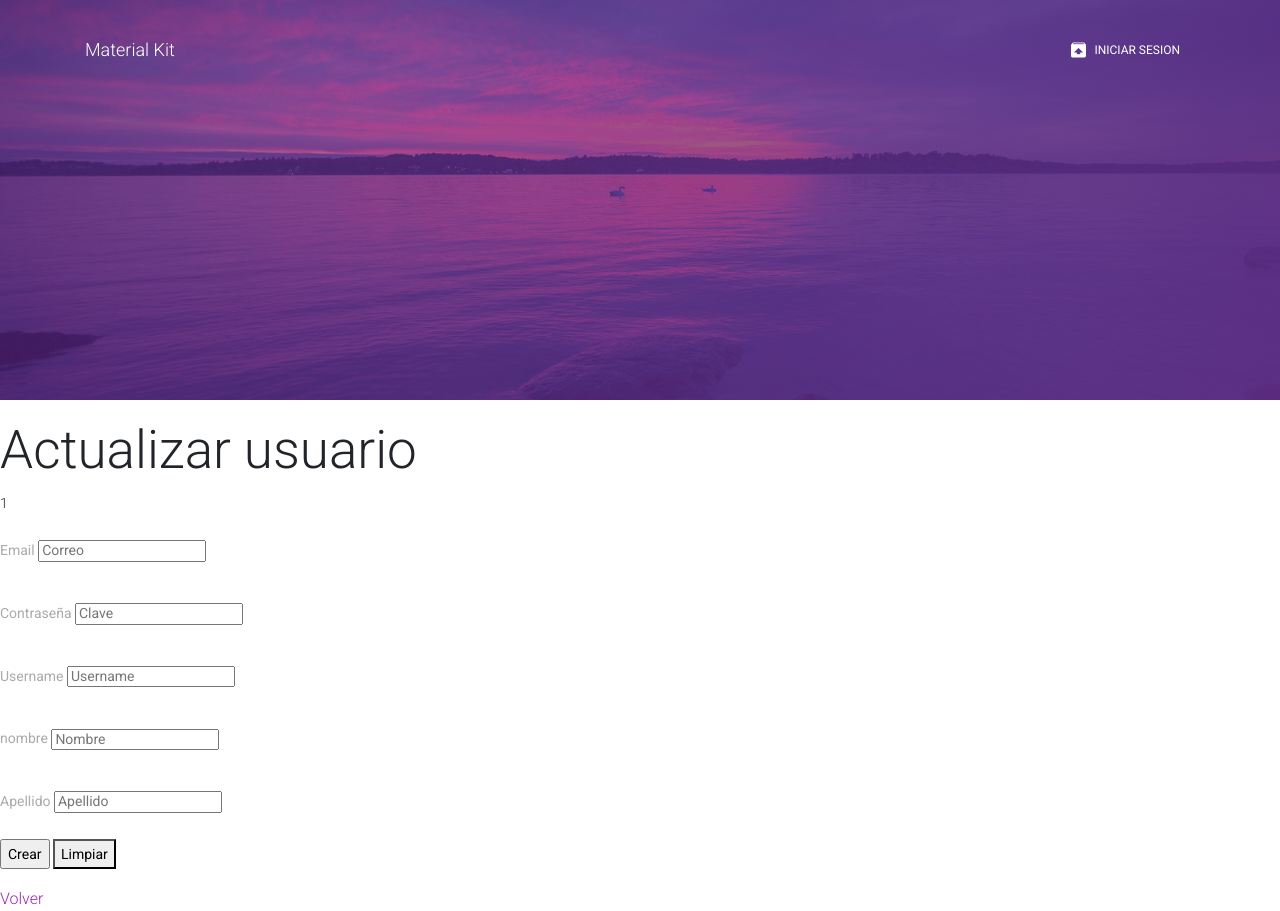
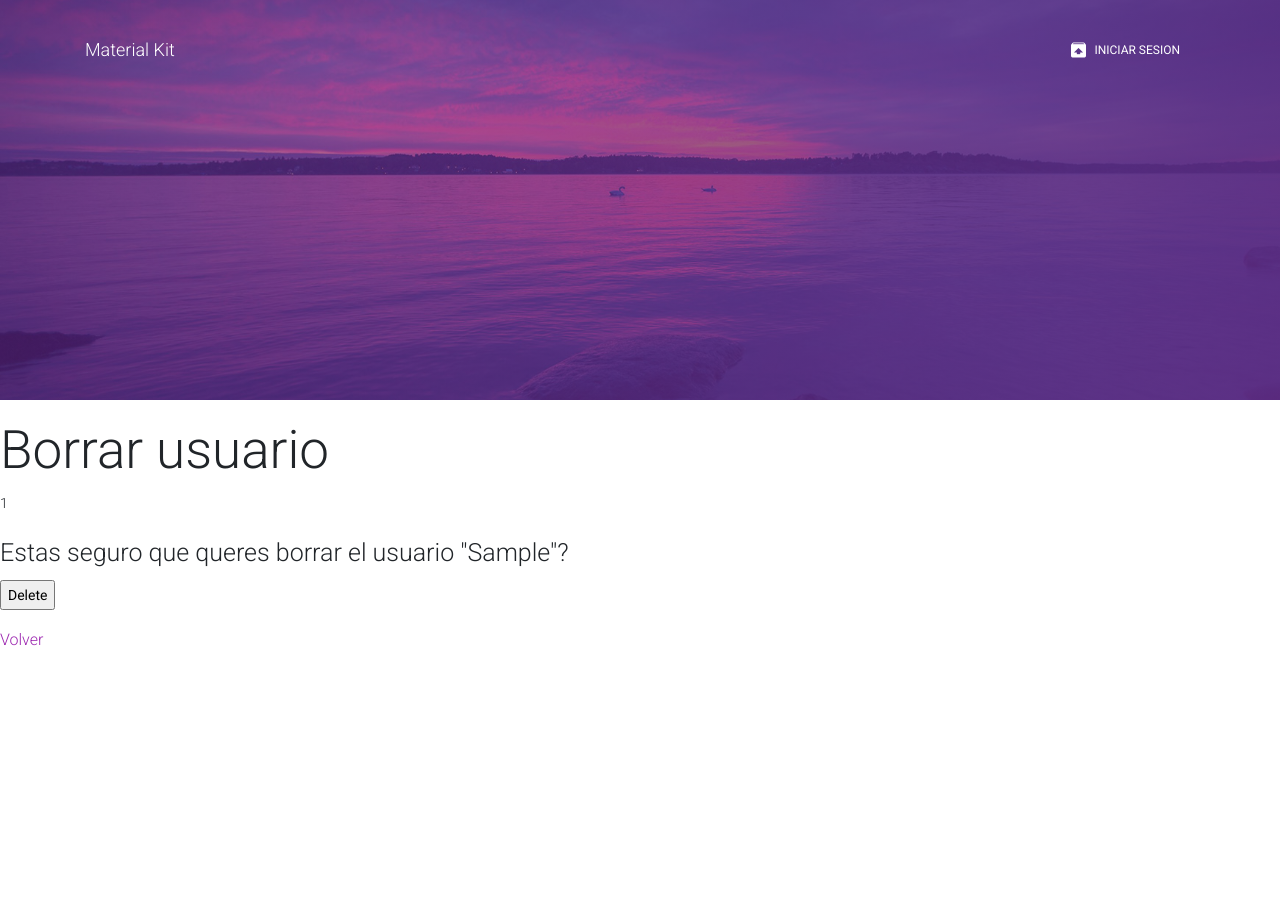
Before and after one commit to santimakci/ProjectAyudar, a Flask app: template app/templates/user/delete.html in a window 1280 px wide. After the commit the page ends 646 px from the top, so only its background shows below. Run offline with Flask 2, Linux system fonts and the light colour scheme; tables that the repository leaves empty hold one stand-in row (values such as "Sample post"); the template is opened without the code that fills it: values that come from a table or form of the project are taken from there, most other values are stand-ins (such as "Sample title", 1, 10 or a date in 2020); parts of the project's set-up code (start-up, migrations or seed data) failed here and were passed over; some libraries are stand-ins or nearby versions.

Commit message:
avances en modificacion y borrado logico de usuario

```diff
--- a/app/templates/user/delete.html
+++ b/app/templates/user/delete.html
@@ -1,35 +1,15 @@
 {% extends "layout.html" %}
-{% block title %}Actualizar usuario{% endblock %}
+{% block title %}Borrar usuario{% endblock %}
 {% block head %}
   {{ super() }}
 {% endblock %}
 {% block content %}
-  <h1>Actualizar usuario</h1>
+  <h1>Borrar usuario</h1>
   <p>{{id}}</p>
-  <form action="{{ url_for('user_create') }}" method="POST">
+  <form action="{{ url_for('commit_delete') }}" method="POST">
+    <h3>Estas seguro que queres borrar el usuario "{{ user.first_name }}"?</h2>
     <p>
-      <label>Email <label></br>
-      <input name="email" placeholder="Correo"/>
-    </p>
-    <p>
-      <label>Contraseña <label></br>
-      <input type="password" name="password" placeholder="Clave"/>
-    </p>
-    <p>
-      <label>Username <label></br>
-      <input name="username" placeholder="Username"/>
-    </p>
-    <p>
-      <label>nombre <label></br>
-      <input name="first_name" placeholder="Nombre"/>
-    </p>
-    <p>
-      <label>Apellido <label></br>
-      <input name="last_name" placeholder="Apellido"/>
-    </p>
-    <p>
-      <input type="submit" value="Crear">
-      <button type="reset">Limpiar</button>
+      <input type="submit" value="Delete">
     </p>
   </form>
   <a href="{{ url_for('user_index') }}" class="link">Volver</a>
--- a/app/templates/user/update.html
+++ b/app/templates/user/update.html
@@ -6,7 +6,7 @@
 {% block content %}
   <div class="col-lg-4 col-md-6 mx-auto">
     <h1>Actualizar usuario</h1>
-  <form action="url_for('user_update')" method="POST">
+  <form action="url_for('commit_update')" method="PUT">
     <p>
       <label>Email <label></br>
       <input name="email" placeholder="Correo" value="{{user.email}}"/>
--- a/app/templates/usuarios.html
+++ b/app/templates/usuarios.html
@@ -6,9 +6,11 @@
 {% block content %}
   <div class="col-lg-4 col-md-6 mx-auto">
   <h1>Consultas</h1>
-  <a class="btn btn-success" href=#>Nuevo</a>
   {% for user in users %}
-    <li>{{ user.first_name }} - {{ user.last_name }} <a class="btn btn-warning" href="{{url_for('user_update',id=user.id)}}"> Editar </a><a class="btn btn-danger" href=#> Eliminar </a></li>
+    <li>{{ user.first_name }} - {{ user.last_name }}
+      <a class="btn btn-warning" href="{{url_for('user_update',id=user.id)}}"> Editar</a>
+      <a class="btn btn-danger" href="{{url_for('user_delete',id=user.id)}}"> Eliminar Usuario </a></li>
   {% endfor %}
+  <a class="btn btn-success" href="/users/new">Crear nuevo usuario</a>
 {% endblock %}
    </div>
```
Also changed, not shown: app/__init__.py (+11 -4 lines), app/models/user.py (+8 -10 lines), app/resources/user.py (+11 -6 lines).
